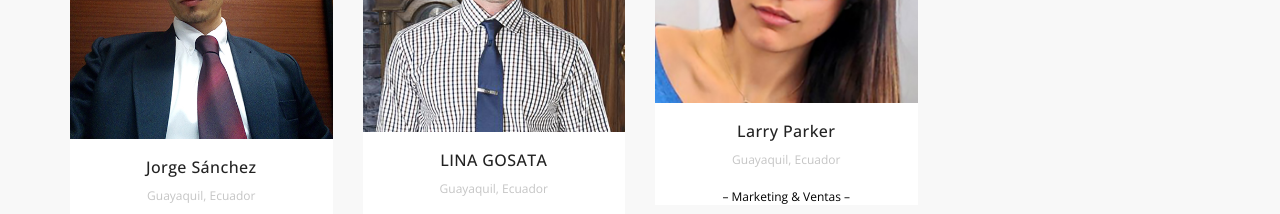
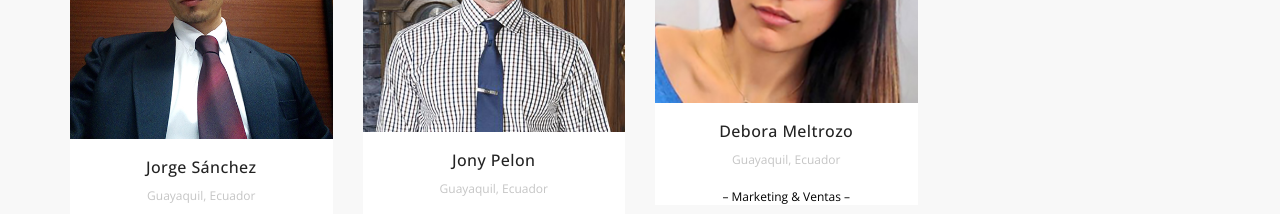
Before and after one commit to jsanchezb/jsanchezb.github.io, a plain HTML site: page index.html in a window 1280 px wide. Shown: the part 2020-2234 px from the top of the page. Drawn offline with nearby package versions, Linux system fonts and the light colour scheme; files whose address does not match are found by name; a web font is replaced by a local one.

Commit message:
donpc2 prueba

```diff
--- a/index.html
+++ b/index.html
@@ -208,7 +208,7 @@
                             <img src="images/demo/author-3.jpg" class="img-responsive" alt="author">
                         </div>
                         <div class="team-text">
-                            <h3>LINA GOSATA</h3>
+                            <h3>Jony Pelon</h3>
                             <div class="team-location">Guayaquil, Ecuador</div>
                             <div class="team-position">– Diseñador Gráfico –</div>
                         </div>
@@ -222,7 +222,7 @@
                             <img src="images/demo/author-4.jpg" class="img-responsive" alt="author">
                         </div>
                         <div class="team-text">
-                            <h3>Larry Parker</h3>
+                            <h3>Debora Meltrozo</h3>
                             <div class="team-location">Guayaquil, Ecuador</div>
                             <div class="team-position">– Marketing & Ventas –</div>
                         </div>
```
